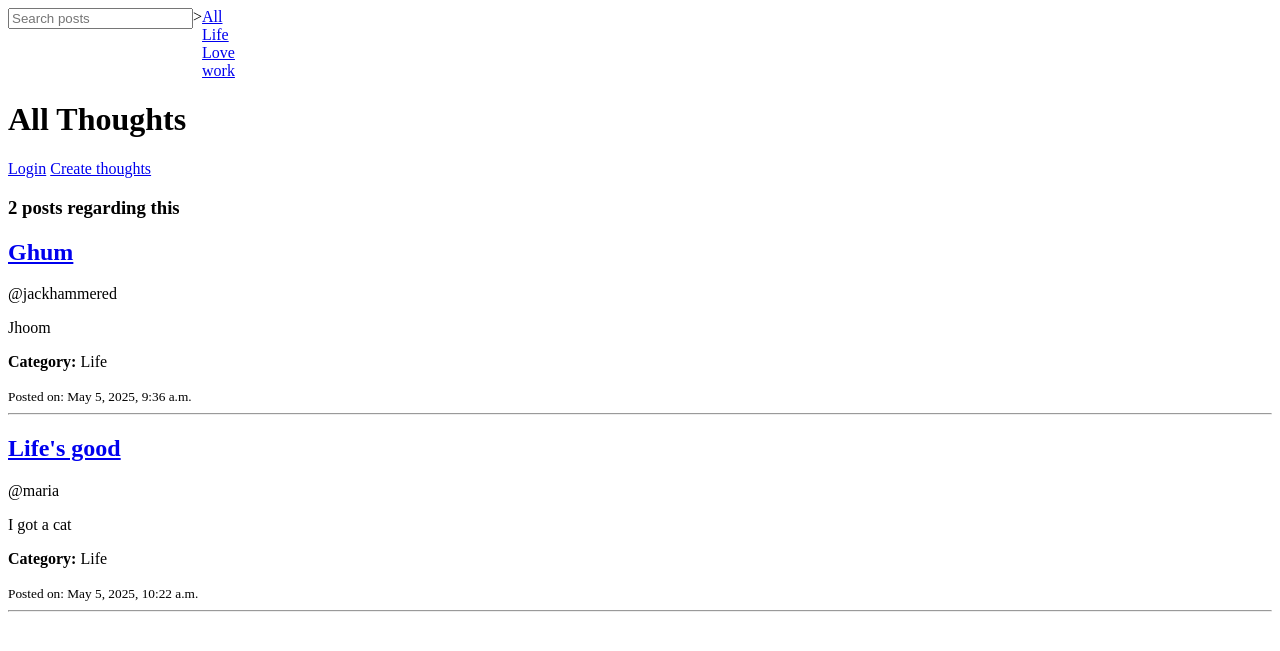
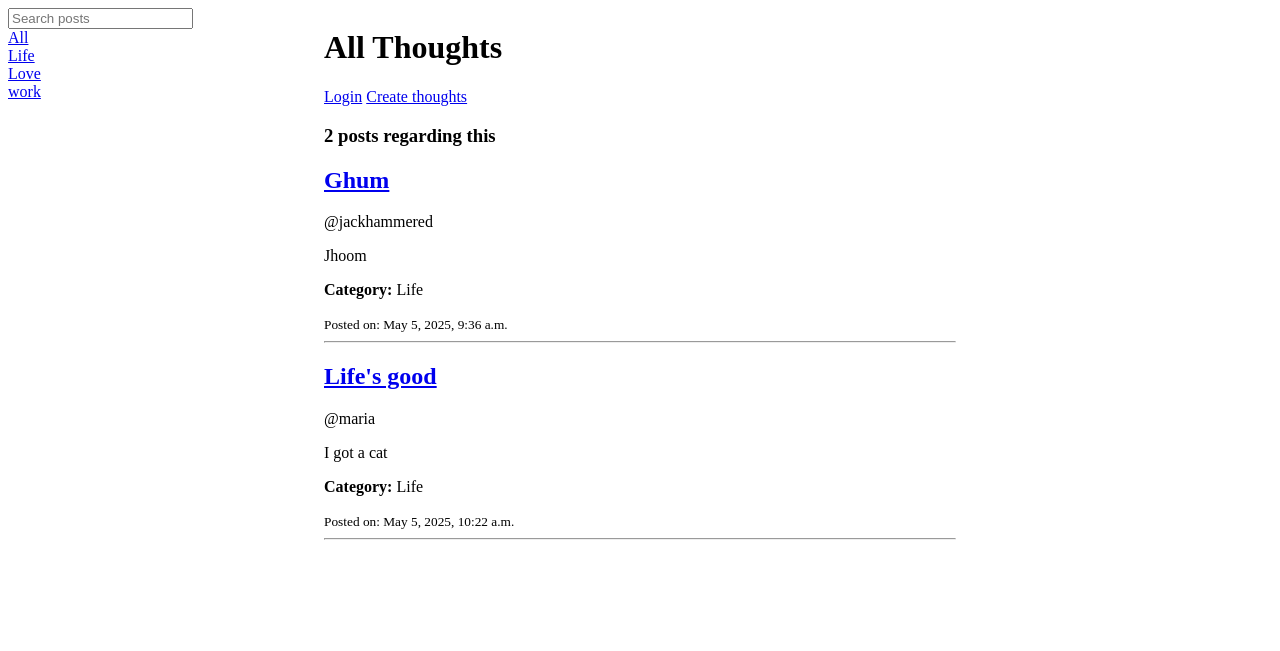
Before and after one commit to xjackhammered/django-Blog, a Django app: page /home/ in a window 1280 px wide. Shown: the top 651 px of the page. Run offline with Django 5.2, Linux system fonts and the light colour scheme; data comes from the database, SQL or seed files in the repository; both versions use the stored data as it was after the commit.

Commit message:
fixed layout of homepage

```diff
--- a/post/templates/post/index.html
+++ b/post/templates/post/index.html
@@ -4,33 +4,31 @@
     <title>Thoughts List</title>
     <style>
         .home-container{
-            display: flex;
+            display: grid;
+            grid-template-columns: 1fr 2fr 1fr;
         }
     </style>
 </head>
 <body>
 <div class="home-container">
+    <!-- Column 1 -->
+    <div>
         <form method="GET" action="{% url 'thoughts' %}">
             <input type="text" name="q" placeholder="Search posts">
-        </form>>
-
-
-        <div>
+        </form>
 
         <div>
             <a href="{% url 'thoughts' %}">All</a>
         </div>
-            {% for category in categories%}
+        {% for category in categories %}
         <div>
-
             <a href="{% url 'thoughts' %}?q={{category.name}}">{{category.name}}</a>
-
         </div>
         {% endfor %}
     </div>
 
-        </div>
-
+    <!-- Column 2 -->
+    <div>
         <h1>All Thoughts</h1>
         {% if request.user.is_authenticated %}
             <a href="{% url 'logout' %}">Logout</a>
@@ -39,7 +37,7 @@
         {% endif %}
         <a href="{% url 'create-post' %}">Create thoughts</a>
 
-            <h3>{{thought_count}} posts regarding this</h3>
+        <h3>{{ thought_count }} posts regarding this</h3>
         {% for thought in thoughts %}
             <div>
                 <h2><a href="{% url 'single' thought.id %}">{{ thought.title }}</a></h2>
@@ -57,6 +55,11 @@
             <p>No thoughts posted yet.</p>
         {% endfor %}
     </div>
+
+    <!-- Column 3 -->
+    <div>
+        <!-- Optional third column content -->
+    </div>
 </div>
 </body>
 </html>
```
Also changed, not shown: db.sqlite3. Lines whose indentation alone changed are shown as unchanged.
